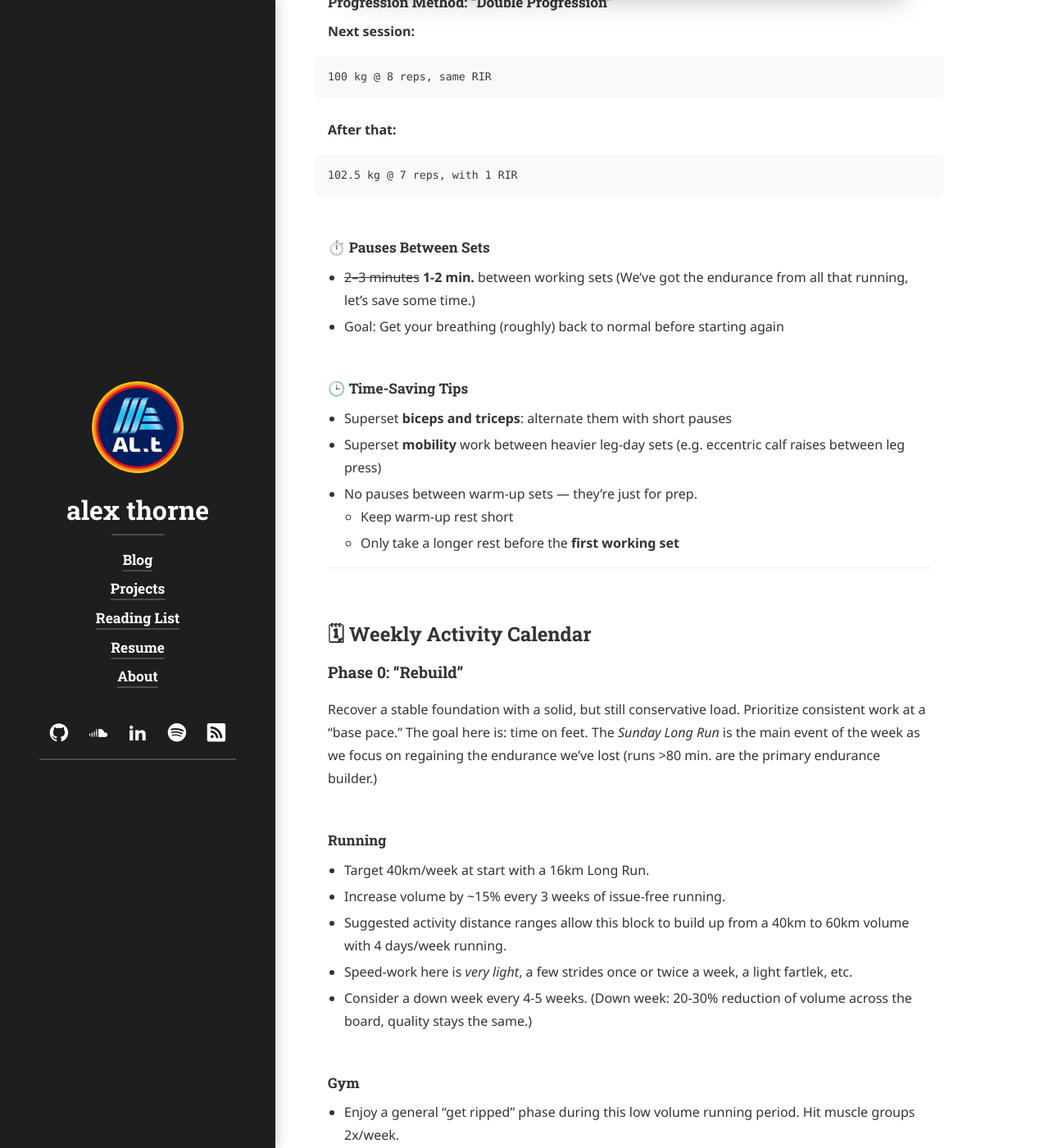
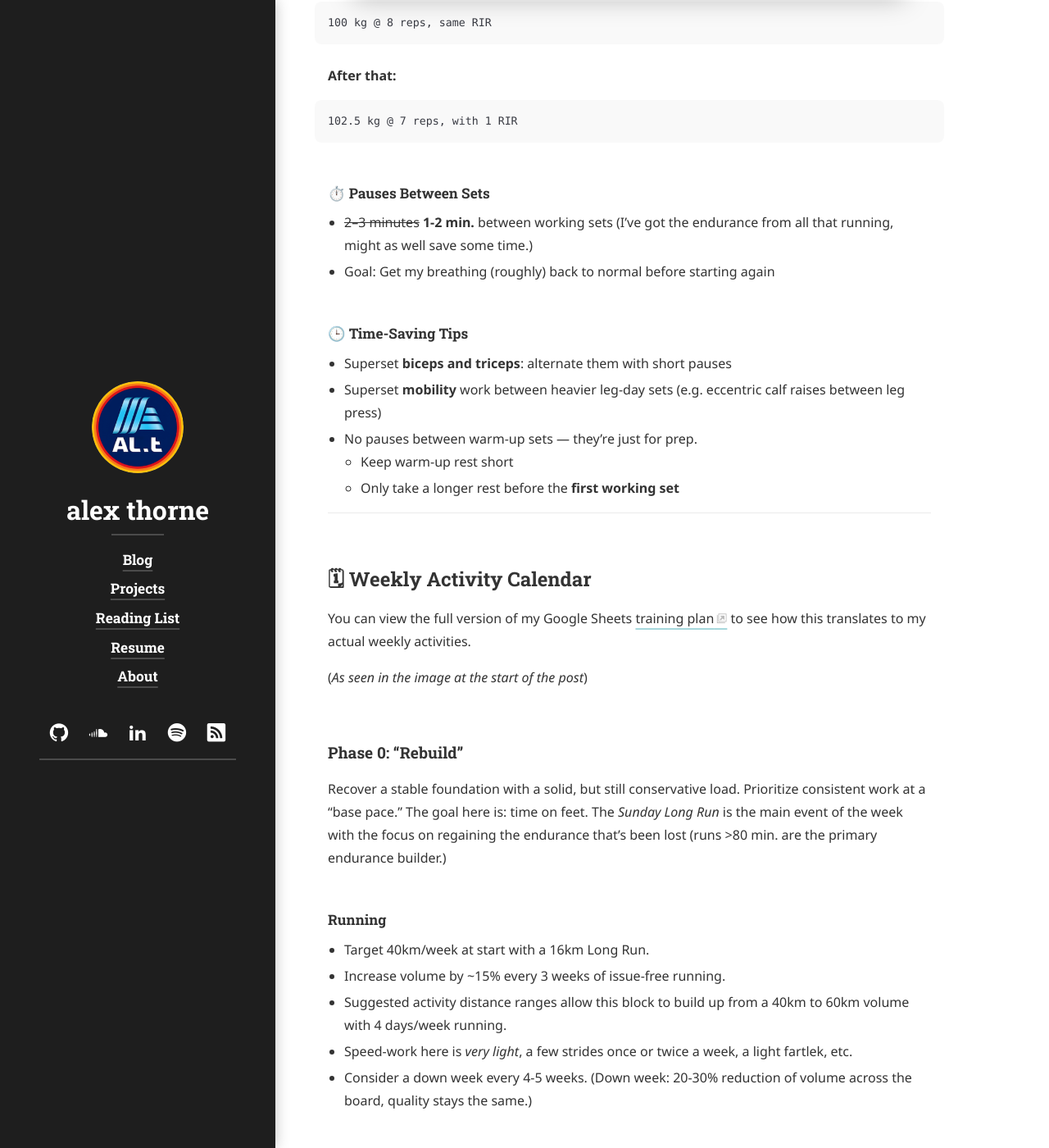
Before and after one commit to alex-thorne/blog, a Jekyll site: the page built from blog/_posts/2025-03-30-workoutplan1.md, in a window 1280 px wide and 1400 px high, scrolled down 4679 px. Shown: the whole window at 82% size. Built offline with Jekyll 4.4.1, drawn with Linux system fonts in a browser that asks for light colours; cached includes are drawn as plain includes; nearby versions of some CDN libraries; some web fonts are replaced; library files that are not in the unit come from our copies; some of the changed text lies outside the part shown.

Commit message:
Proofreading, new image, add link to plan

```diff
--- a/blog/_posts/2025-03-30-workoutplan1.md
+++ b/blog/_posts/2025-03-30-workoutplan1.md
@@ -2,24 +2,22 @@
 layout: post
 title: 'Gym Routine / Fitness Plan (#1)'
 caption: Blogged for prosperity and ease of access
-description: >
-  A gym routine / fitness plan, aimed at supporting running fitness and getting cut af.
+  A gym routine & distance running fitness plan
 date: '30-03-2025'
 accent_color: '#4fb1ba'
 image:
-  path: /assets/img/blog/workoutplan/aigeneratedbodydysmorphia.jpg
+  path: /assets/img/blog/workoutplan/trainingplan2025.jpg
   srcset:
-    1920w: /assets/img/blog/workoutplan/aigeneratedbodydysmorphia.jpg
-    960w:  /assets/img/blog/workoutplan/aigeneratedbodydysmorphia@50.jpg
-    480w:  /assets/img/blog/workoutplan/aigeneratedbodydysmorphia@25.jpg
-    240w:  /assets/img/blog/workoutplan/aigeneratedbodydysmorphia@12.5.jpgi
+    1920w: /assets/img/blog/workoutplan/trainingplan2025.jpg
+    960w:  /assets/img/blog/workoutplan/trainingplan2025@50.jpg
+    480w:  /assets/img/blog/workoutplan/trainingplan2025@25.jpg
+    240w:  /assets/img/blog/workoutplan/trainingplan2025@12.5.jpg
 sitemap: false
 categories: [fitness, running]
 tags: [fitness, running]
 ---
-AI-generated body dysmorphia!
+See the full [training plan here][training-plan].
 {:.figcaption}
-
 
 ## Gym Routine & Fitness Plan
 
@@ -142,8 +140,8 @@ All listed exercise are intended as **2 working sets of 7–8 reps**, unless oth
 
 #### ⏱️ Pauses Between Sets
 
-- ~~2–3 minutes~~ **1-2 min.** between working sets (We've got the endurance from all that running, let's save some time.)
-- Goal: Get your breathing (roughly) back to normal before starting again
+- ~~2–3 minutes~~ **1-2 min.** between working sets (I've got the endurance from all that running, might as well save some time.)
+- Goal: Get my breathing (roughly) back to normal before starting again
 
 #### 🕒 Time-Saving Tips
 
@@ -157,11 +155,15 @@ All listed exercise are intended as **2 working sets of 7–8 reps**, unless oth
 
 ## 🗓 Weekly Activity Calendar
 
+You can view the full version of my Google Sheets [training plan][training-plan] to see how this translates to my actual weekly activities.
+
+(_As seen in the image at the start of the post_)
+
 ### Phase 0: "Rebuild"
 
 Recover a stable foundation with a solid, but still conservative load.
 Prioritize consistent work at a "base pace." The goal here is: time on feet.
-The _Sunday Long Run_ is the main event of the week as we focus on regaining the endurance we've lost (runs >80 min. are the primary endurance builder.)
+The _Sunday Long Run_ is the main event of the week with the focus on regaining the endurance that's been lost (runs >80 min. are the primary endurance builder.)
 
 #### Running
 
@@ -196,11 +198,13 @@ I'll leave these details out until I'm actually ready to shift to the next phase
 
 ### Phase 2: "Strength"
 
-> This is the phase where we being doing more intensive work that is aiming at broad adaptation & generally getting faster
+> This is the phase where we begin doing more intensive work that is aiming at broad adaptation & generally getting faster
 >
 > -- _Ancient Chavi wisdom_
 {:.lead}
 
 ### Phase 3: _Goal Specific Work_
 
-Assuming all goes well for the next 6-8 months, let's see if we could do 2026 springtime Marathon.
+Assuming all goes well for the next 6-8 months, let's see if a 2026 springtime marathon is possible!
+
+[training-plan]: https://docs.google.com/spreadsheets/d/1OOjOneOjQDJI9-XsMm3dSYm8JJUhwu_RJhC7dgH17xA/edit?usp=sharing
```
Also changed, not shown: assets/img/blog/workoutplan/aigeneratedbodydysmorphia.jpg (deleted), assets/img/blog/workoutplan/aigeneratedbodydysmorphia@0,125x.jpg (deleted), assets/img/blog/workoutplan/aigeneratedbodydysmorphia@0,25x.jpg (deleted), assets/img/blog/workoutplan/aigeneratedbodydysmorphia@0,5x.jpg (deleted), assets/img/blog/workoutplan/trainingplan2025.jpg (added), assets/img/blog/workoutplan/trainingplan2025@0,125x.jpg (added), assets/img/blog/workoutplan/trainingplan2025@0,25x.jpg (added), assets/img/blog/workoutplan/trainingplan2025@0,5x.jpg (added).
